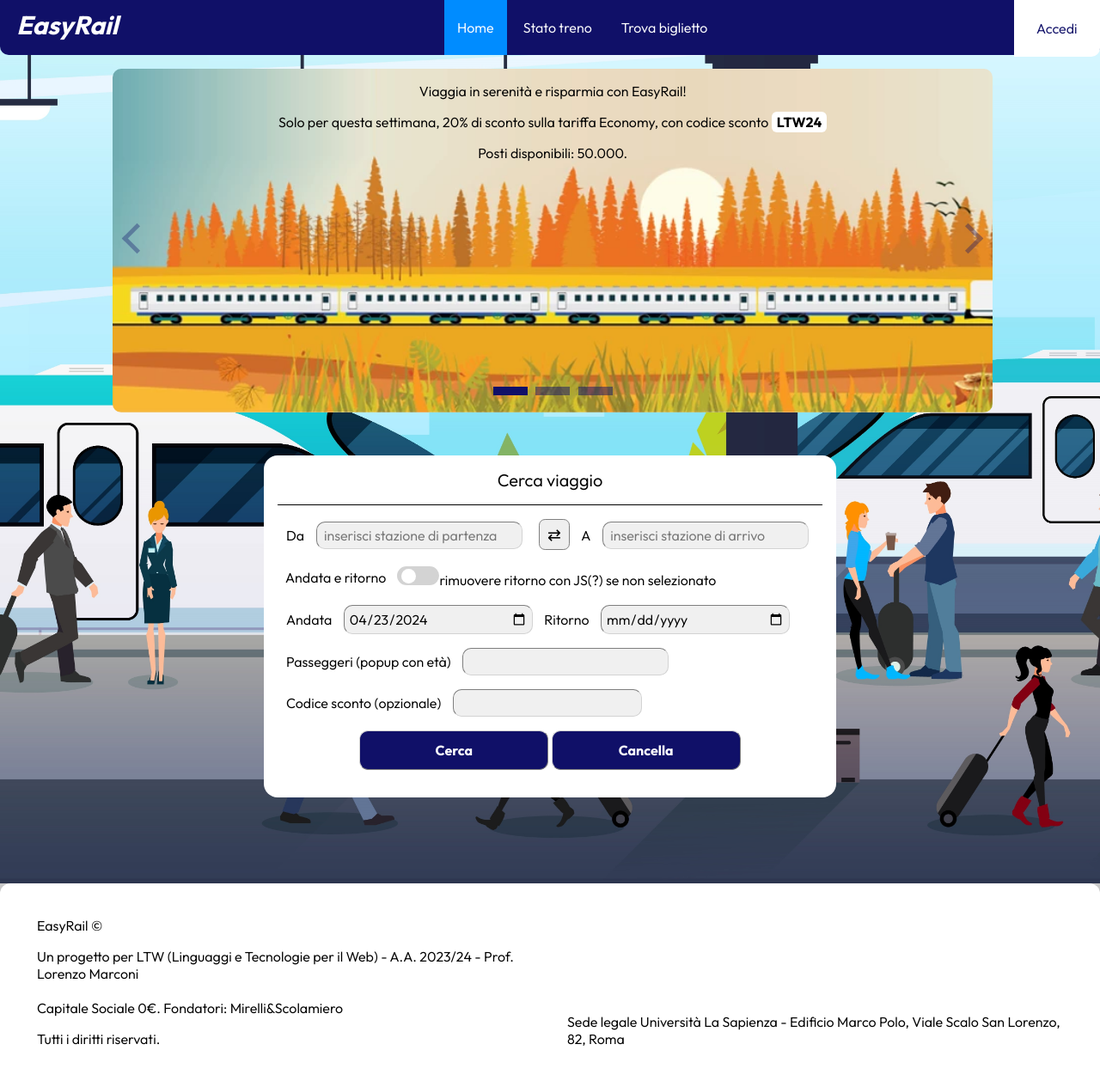
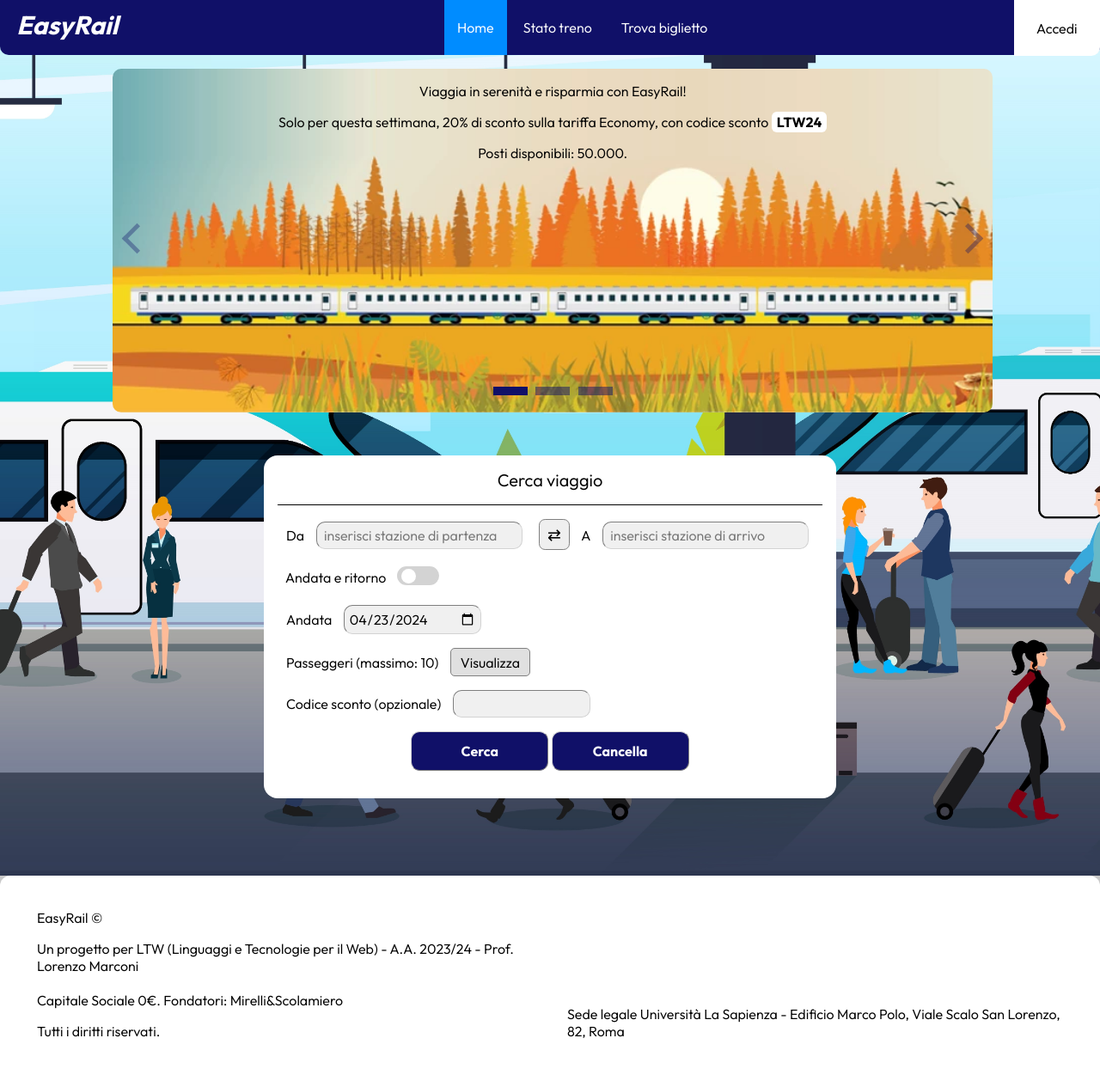
Before and after one commit to Daddo172/LTW-EasyRail, a PHP site: the page made by EasyRail - Progetto Pratico - Test/HomePage.php in a window 1280 px wide. Shown: the whole page at 86% size. After the commit the page ends 1208 px from the top, so only its background shows below. Run offline with PHP 8.4, Linux system fonts and the light colour scheme; some libraries are stand-ins or nearby versions.

Commit message:
Add files via upload

```diff
--- a/EasyRail - Progetto Pratico - Test/HomePage.php
+++ b/EasyRail - Progetto Pratico - Test/HomePage.php
@@ -1,5 +1,7 @@
 <!DOCTYPE html>
-<?php session_start(); ?>
+<?php session_start();
+unset($_SESSION['stato']);
+?>
 <html lang="en">
 <head>
 	<meta charset="UTF-8">
@@ -9,26 +11,11 @@
 	<link rel="stylesheet" href="https://fonts.googleapis.com/css2?family=Outfit:wght@100..900&display=swap">
 	<link rel="icon" href="pictures/LogoEasyRail.jpg" type="image/x-icon">
 	<script src="https://ajax.googleapis.com/ajax/libs/jquery/2.1.1/jquery.min.js"></script>
-	<script type="text/javascript">
-		$(function(){
-			var dtToday = new Date();
-			var month = dtToday.getMonth() + 1;
-			var day = dtToday.getDate();
-			var year = dtToday.getFullYear();
-			if(month < 10)
-				month = '0' + month.toString();
-			if(day < 10)
-			 day = '0' + day.toString();
-			var minDate = year + '-' + month + '-' + day;
-			$('#dataAnd').val(minDate);
-			$('#dataAnd').attr('min', minDate);
-			$('#dataRit').attr('min', minDate); //inserire dataAnd come min
-		});
-		</script>
+	<script src="funzioni.js"></script>
 	<style>
 		input {
 			margin: 0;
-			min-width: 220px;
+			width: 240px;
 		}
 	</style>
 </head>
@@ -37,8 +24,7 @@
 		<!--Barra superiore-->
 		<header class="topnav">
 			<nav>
-				<a class="titolo" href="HomePage.php">EasyRail</a>
-
+				<a class="titolo" href="HomePage.html">EasyRail</a>
 				<?php if(isset($_SESSION['name'])){?>
 					<div class="log dropdown">
 						<button class="dropbtn"><?= $_SESSION['name']?></button>
@@ -118,47 +104,68 @@
 			</div>
 		</div>
 	</div>
+
+	<!--Form Cerca viaggio-->
 	<div style="text-align: center;">
-		<!--Form Cerca viaggio-->
-		<form action="formand.php" method="post" style="min-width: 666px; max-width: 666px;">
+		<form action="formand.php" method="post" onsubmit="return validaStz()" autocomplete="off" name="form" id="form" style="min-width: 666px; max-width: 666px; margin-bottom: 90px;">
 			<div class="formhead">Cerca viaggio</div>
 			<p>
 				<label for="part">Da</label>
-				<input list="stazioni" name="part" maxlength="27" placeholder=" inserisci stazione di partenza">
-				<button class="switch">&rlarr;</button>
+				<input list="stazioni" name="part" id="part" maxlength="27" placeholder=" inserisci stazione di partenza">
+				<button onclick="swap()" class="swap" type="button">&rlarr;</button>
 				<label for="arr">A</label>
-				<input list="stazioni" name="arr" maxlength="27" placeholder=" inserisci stazione di arrivo">
+				<input list="stazioni" name="arr" id="arr" maxlength="27" placeholder=" inserisci stazione di arrivo">
 
 				<datalist id="stazioni">
-					<option>Bologna Centrale</option>
-					<option>Firenze Santa Maria Novella</option>
-					<option>Milano Centrale</option>
-					<option>Napoli Centrale</option>
-					<option>Roma Termini</option>
-					<option>Torino Porta Nuova</option>
-					<option>Venezia Santa Lucia</option>
+					<option value="Bologna Centrale"></option>
+					<option value="Firenze Santa Maria Novella"></option>
+					<option value="Milano Centrale"></option>
+					<option value="Napoli Centrale"></option>
+					<option value="Roma Termini"></option>
+					<option value="Torino Porta Nuova"></option>
+					<option value="Venezia Santa Lucia"></option>
 				</datalist>
 			</p>
 			<p>
 				<table><tr>
 					<td style="padding: 0px 10px 0px 7px;">Andata e ritorno</td>
-					<td><input type="checkbox" id="switch" class="checkbox">
-					<label for="switch" class="toggle"></label>rimuovere ritorno con JS(?) se non selezionato</td>
+					<td><input onclick="ritornoOnOff()" class="checkbox" type="checkbox" id="onOff" name="onOff">
+					<label for="onOff" class="toggle"></label></td>
 				</tr></table>
 			</p>
 			<p>
 				<label for="dataAnd">Andata</label>
-				<input class="date" type="date" name="dataAnd" id="dataAnd">
-				<label for="dataRit">Ritorno</label>
-				<input class="date" type="date" name="dataRit" id="dataRit">
+				<input oninput="vincoliDate()" type="date" name="dataAnd" id="dataAnd" style="width: 160px;">
+				<label for="dataRit" id="lr" style="margin-left: 24px;" hidden>Ritorno</label>
+				<input oninput="vincoliDate()" type="date" name="dataRit" id="dataRit" style="width: 160px;" hidden>
 			</p>
-			<p>
-				<label for="pass">Passeggeri (popup con età)</label>
-				<input type="number" name="pass" id="pass">
-			</p>
+			<label name="pass">Passeggeri (massimo: 10)</label>
+			<div class="dropdown" style="padding: 5px; border: solid 1px gray; border-radius: 5px; background-color: rgb(224, 224, 224);">
+				<button class="dropbtn" type="button" name="pass" id="pass" style="background-color: rgb(224, 224, 224);">Visualizza</button>
+				<div class="dropdown-content2" style="padding: 12px; border-radius: 10px;">
+					<table>
+						<tr>
+							<td><label for="adt">Adulti</label></td>
+							<td>
+								<button type="button" onclick="subAdt()" class="addSubPass">-</button>
+								<input type="number" name="adt" id="adt" readonly value="0" style="width: 50px; border: hidden; background-color: rgb(224, 224, 224); text-align: center;" reqired>
+								<button type="button" onclick="addAdt()" class="addSubPass">+</button>
+							</td>
+						</tr>
+						<tr>
+							<td><label for="yng">Ragazzi (&lt;25 anni)</label></td>
+							<td>
+								<button type="button" onclick="subYng()" class="addSubPass">-</button>
+								<input type="number" name="yng" id="yng" readonly value="0" style="width: 50px; border: hidden; background-color: rgb(224, 224, 224); text-align: center;">
+								<button type="button" onclick="addYng()" class="addSubPass">+</button>
+							</td>
+						</tr>
+					</table>
+				</div>
+			</div>
 			<p>
 				<label for="cs">Codice sconto (opzionale) </label>
-				<input class="cs" type="text" name="cs" id="cs">
+				<input class="cs" type="text" name="cs" id="cs" style="width: 160px;">
 			</p>
 			<p>
 				<div style="text-align: center;">
@@ -168,7 +175,6 @@
 			<p>
 		</form>
 	</div>
-		<br><br><br>
 	</main>
 
 	<!--Parte inferiore-->
--- a/EasyRail - Progetto Pratico - Test/TrainStatus.html
+++ b/EasyRail - Progetto Pratico - Test/TrainStatus.html
@@ -19,7 +19,7 @@
 					<a href="Register.html">Registrati</a>
 				</div>
 			</div>
-			<a class="center" href="HomePage.php">Home</a>
+			<a class="center" href="HomePage.html">Home</a>
 			<a class="active center" href="TrainStatus.html">Stato treno</a>
 			<a class="center" href="FindTicket.html">Trova biglietto</a>
 		</nav>
@@ -31,7 +31,7 @@
 				<tr>
 					<p>
 					<td><label for="ct">Codice treno </label></td>
-					<td><input type="number" name="ct" id="ct" placeholder=" codice identificativo" required></td>
+					<td><input type="number" name="ct" id="ct" placeholder=" codice identificativo"></td>
 					</p>
 				</tr>
 			</table>
--- a/EasyRail - Progetto Pratico - Test/formrit.php
+++ b/EasyRail - Progetto Pratico - Test/formrit.php
@@ -16,7 +16,7 @@ $partenza = $_SESSION['part'];
 $andata = $_SESSION['dataAnd'];
 
 //QUERYANDATA
-    $queryrit ="select * from viaggi where arrivo like '%$partenza%' and andata = '$ritorno'";
+    $queryrit ="select * from viaggi where arrivo like '%$partenza%' and andata ='$ritorno'";
     $result=pg_query($dbconn,$queryrit) or die ('Query failed: ' . pg_last_error());
     while ($row = pg_fetch_array($result,NULL,PGSQL_ASSOC)){
     echo '<br><br>Codice Treno: ' .$row['codice'];
@@ -38,9 +38,7 @@ $andata = $_SESSION['dataAnd'];
   }
 
 
-
   pg_free_result($result);
-
   pg_close($dbconn);
 
    ?>
--- /dev/null
+++ b/EasyRail - Progetto Pratico - Test/funzioni.js
@@ -0,0 +1,87 @@
+//Swap stazione partenza con stazione arrivo
+function swap() {
+	var stzPart = document.getElementById("part");
+	var stzArr = document.getElementById("arr");
+	var temp = stzPart.value;
+	stzPart.value = stzArr.value;
+	stzArr.value = temp;
+}
+
+//Controllo validità stazioni inserite
+function validaStz() {
+	var stzPart = document.getElementById("part").value;
+	var stzArr = document.getElementById("arr").value;
+	var a = document.getElementsByTagName("option");
+	var c=0;
+	for (var i = 0; i < a.length; i++) {
+		if (stzPart.toLowerCase() == a[i].value.toLowerCase() ||
+			 stzArr.toLowerCase() == a[i].value.toLowerCase())
+			c++;
+	}
+	if (c<2) {
+		alert("Inserire stazioni di partenza e di destinazione valide");
+		return false;
+	}
+	return true;
+}
+
+//Visibilità campo Ritorno
+function ritornoOnOff() {
+	var rit = document.getElementById("dataRit");
+	if (document.getElementById("onOff").checked) {
+		document.getElementById("lr").style.display = "inline";
+		rit.style.display = "inline";
+	}
+	else {
+		rit.value="";
+		document.getElementById("lr").style.display = "none";
+		rit.style.display = "none";
+	}
+}
+
+//Data minima impostabile
+$(function() {
+	var today = new Date();
+	var day = today.getDate();
+	var month = today.getMonth() + 1;
+	var year = today.getFullYear();
+	if(day < 10)
+		day = '0' + day.toString();
+	if(month < 10)
+		month = '0' + month.toString();
+	var minDate = year + '-' + month + '-' + day;
+	$("#dataAnd").attr("min", minDate);
+	$("#dataAnd").attr("value", minDate);
+	$("#dataRit").attr("min", minDate);
+});
+
+//Gestione date
+function vincoliDate() {
+	var maxDateAnd = document.getElementById("dataRit").value;
+	if (maxDateAnd < document.getElementById("dataAnd").value)
+		document.getElementById("dataRit").value="";
+	var minDateRit = document.getElementById("dataAnd").value;
+	document.getElementById("dataRit").min = minDateRit;
+}
+
+//Funzioni di aumento e diminuzione numero passeggeri tramite tasti -/+
+function subAdt() {
+	var adt = document.getElementById("adt");
+	var yng = document.getElementById("yng");
+	if (parseInt(adt.value) > 0) adt.value--;
+}
+function addAdt() {
+	var adt = document.getElementById("adt");
+	var yng = document.getElementById("yng");
+	if (parseInt(adt.value) + parseInt(yng.value) < 10) adt.value++;
+}
+function subYng() {
+	var adt = document.getElementById("adt");
+	var yng = document.getElementById("yng");
+	if (parseInt(yng.value) > 0) yng.value--;
+}
+function addYng() {
+	var adt = document.getElementById("adt");
+	var yng = document.getElementById("yng");
+	if (parseInt(adt.value) + parseInt(yng.value) < 10) yng.value++;
+}
--- a/EasyRail - Progetto Pratico - Test/stile.css
+++ b/EasyRail - Progetto Pratico - Test/stile.css
@@ -68,8 +68,8 @@ select {
 	border-radius: 5px;
 	font-size: 16px;
 }
-/*Bottone switch Andata/ritorno*/
-.switch {
+/*Bottone swap Andata/ritorno*/
+.swap {
 	margin-left: 16px;
 	font-size: 19px;
 	width: 36px; height: 36px;
@@ -84,12 +84,6 @@ input {
 	padding: 5px;
 	margin: 5px 0 5px 0;
 	width: 240px;
-}
-input.date {
-	width: 200px;
-}
-input.cs{
-	width: 120px;
 }
 /*Tasti Cerca e Cancella*/
 .button {
@@ -151,20 +145,19 @@ footer {
 	background-color: white;
 	padding: 20px 40px 20px 40px;
 }
-/*Dropdown su Accedi*/
+/*Dropdown su Accedi e Dropdown2 su Visualizza passeggeri*/
 .dropdown {
 	position: relative;
 	display: inline-block;
-	cursor: pointer;
 	border-bottom-right-radius: 10px;
 }
 .dropbtn {
 	background-color: white;
 	display: inline-block;
-	color: rgb(16, 16, 104);
+	height: 0px;
+	color: black;
 	font-size: 16px;
 	border: none;
-	cursor: pointer;
 }
 .dropdown-content {
 	display: none;
@@ -175,10 +168,10 @@ footer {
 	padding-top: 20px;
 	border-bottom-left-radius: 3px;
 	border-bottom-right-radius: 3px;
-	box-shadow: 0px 8px 16px 0px rgba(0,0,0,0.2);
+	box-shadow: 0px 8px 16px 0px rgba(0,0,0,0.3);
 	z-index: 1;
 }
-.dropdown-content a {
+.dropdown-content a{
 	color: black;
 	padding: 10px 0px 14px 0px;
 	text-decoration: none;
@@ -189,6 +182,33 @@ footer {
 }
 .dropdown:hover .dropdown-content {
 	display: block;
+}
+.dropdown-content2 {
+	display: none;
+	position: absolute;
+	left: 0;
+	background-color: #f9f9f9;
+	min-width: 100%;
+	border-bottom-left-radius: 3px;
+	border-bottom-right-radius: 3px;
+	box-shadow: 0px 8px 16px 0px rgba(0,0,0,0.3);
+	z-index: 1;
+}
+.dropdown:hover .dropdown-content2 {
+	width: 300px;
+	display: inline;
+}
+/* Non far apparire freccette su/giù per input type="number" (per Chrome, Safari, Edge, Opera) */
+input::-webkit-outer-spin-button, input::-webkit-inner-spin-button {
+  -webkit-appearance: none;
+  margin: 0;
+}
+/*Tasti -/+ per i passeggeri*/
+.addSubPass {
+	font-size: 16px;
+	width: 24px; height: 24px;
+	border: solid 1px gray; border-radius: 8px;
+	cursor: pointer;
 }
 /*Carousel*/
 .carousel {
```
Also changed, not shown: EasyRail - Progetto Pratico - Test/FindTicket.html (+4 -4 lines), EasyRail - Progetto Pratico - Test/formand.php (+9 -2 lines), EasyRail - Progetto Pratico - Test/prenotazione.php (+6 -2 lines).
